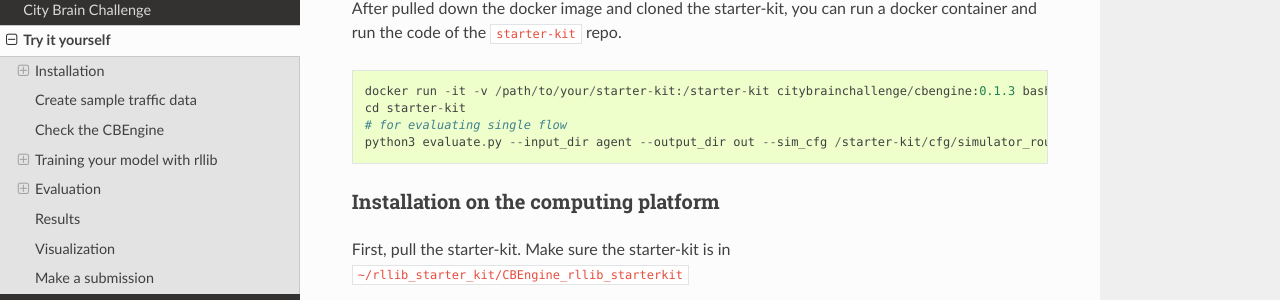
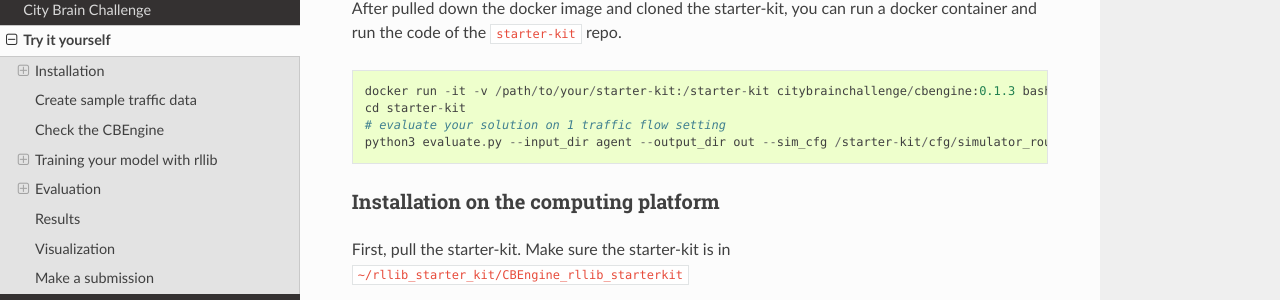
Before and after one commit to CityBrainChallenge/KDDCup2021-CityBrainChallenge, a Sphinx documentation site: the page built from docs/try-it-yourself.rst, in a window 1280 px wide and 900 px high, scrolled down 453 px. Shown: the part 142-442 px from the top of the window. Built offline with Sphinx 7.4.7 and the Read the Docs theme 2.0.0, drawn with Linux system fonts in a browser that asks for light colours.

Commit message:
Update try-it-yourself.rst

```diff
--- a/docs/try-it-yourself.rst
+++ b/docs/try-it-yourself.rst
@@ -32,7 +32,7 @@
 
     docker run -it -v /path/to/your/starter-kit:/starter-kit citybrainchallenge/cbengine:0.1.3 bash
     cd starter-kit
-    # for evaluating single flow
+    # evaluate your solution on 1 traffic flow setting
     python3 evaluate.py --input_dir agent --output_dir out --sim_cfg /starter-kit/cfg/simulator_round3_flow0.cfg --metric_period 200 --threshold 1.4
 
 Installation on the computing platform
```
